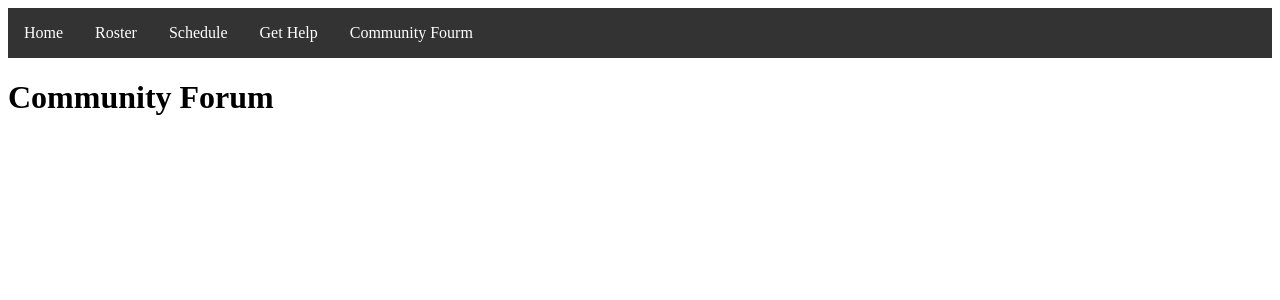
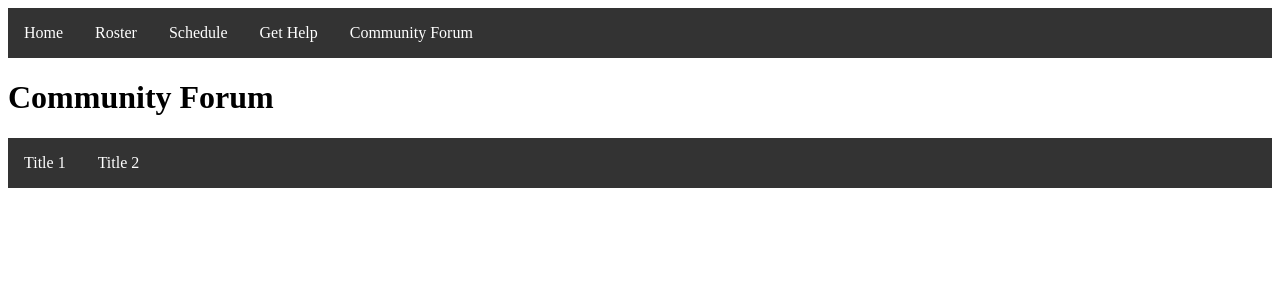
Before and after one commit to jerseycity19/team-18, a React app in the folder src/: page /communityForum in a window 1280 px wide. Shown: the top 300 px of the page. Built offline with nearby package versions, Linux system fonts and the light colour scheme; the HTML template or start-up script is replaced by a standard one.

Commit message:
community forum functionality

```diff
--- a/src/api.js
+++ b/src/api.js
@@ -1,6 +1,18 @@
 // A simple data API that will be used to get the data for our
 // components. On a real website, a more robust data fetching
 // solution would be more appropriate.
+const ForumAPI = {
+  entries: [
+    { eid: 1, title: "Title 1", content: "Lorem ipsum dolor sit amet, consectetur"},
+    { eid: 2, title: "Title 2", content: "adipiscing elit, sed do eiusmod tempor"}
+  ],
+  all: function() { return this.entries},
+  get: function(id) {
+    const isEntry = p => p.eid === id
+    return this.entries.find(isEntry)
+  }
+}
+
 const PlayerAPI = {
   players: [
     { number: 1, name: "Ben Blocker", position: "G" },
@@ -17,4 +29,4 @@ const PlayerAPI = {
   }
 }
 
-export default PlayerAPI
+export { PlayerAPI, ForumAPI }
--- a/src/components/CommunityForum.js
+++ b/src/components/CommunityForum.js
@@ -1,9 +1,20 @@
 import React from 'react'
+import { ForumAPI } from '../api'
+import { Link } from 'react-router-dom'
 
-const Home = () => (
+const CommunityForum = () => (
   <div>
     <h1>Community Forum</h1>
+      <ul>
+      {
+      	ForumAPI.all().map(p => (
+      	  <li key={p.eid}>
+      	  	<Link to={`/communityForum/${p.eid}`}>{p.title}</Link>
+      	  </li>
+      	))
+      }
+      </ul>
   </div>
 )
 
-export default Home
+export default CommunityForum
--- a/src/components/FullRoster.js
+++ b/src/components/FullRoster.js
@@ -1,5 +1,5 @@
 import React from 'react'
-import PlayerAPI from '../api'
+import { PlayerAPI } from '../api'
 import { Link } from 'react-router-dom'
 
 // The FullRoster iterates over all of the players and creates
--- a/src/components/Header.js
+++ b/src/components/Header.js
@@ -12,7 +12,7 @@ const Header = () => (
         <li><Link to='/roster'>Roster</Link></li>
         <li><Link to='/schedule'>Schedule</Link></li>
         <li><Link to='/getHelp'>Get Help</Link></li>
-        <li><Link to='/communityFourm'>Community Fourm</Link></li>
+        <li><Link to='/communityForum'>Community Forum</Link></li>
 
       </ul>
     </nav>
--- a/src/components/Player.js
+++ b/src/components/Player.js
@@ -1,5 +1,5 @@
 import React from 'react'
-import PlayerAPI from '../api'
+import { PlayerAPI } from '../api'
 import { Link } from 'react-router-dom'
 
 // The Player looks up the player using the number parsed from
```
Also changed, not shown: src/components/Entry.js (added, +21 -0 lines), src/components/Forum.js (added, +16 -0 lines).
